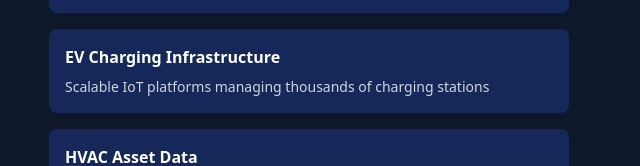
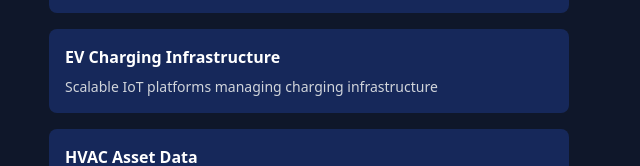
Before and after one commit to swiftryan/swiftryan.github.io, a plain HTML site: page index.html in a window 1280 px wide. Shown: the part 1163-1329 px from the top of the page, 615-1255 px from the left. Drawn offline with nearby package versions, Linux system fonts and the light colour scheme.

Commit message:
Change wording

```diff
--- a/index.html
+++ b/index.html
@@ -126,7 +126,7 @@
                         </div>
                         <div class="bg-primary/50 p-4 rounded-lg">
                             <h4 class="font-semibold mb-2">EV Charging Infrastructure</h4>
-                            <p class="text-gray-300 text-sm">Scalable IoT platforms managing thousands of charging stations</p>
+                            <p class="text-gray-300 text-sm">Scalable IoT platforms managing charging infrastructure</p>
                         </div>
                         <div class="bg-primary/50 p-4 rounded-lg">
                             <h4 class="font-semibold mb-2">HVAC Asset Data</h4>
```
